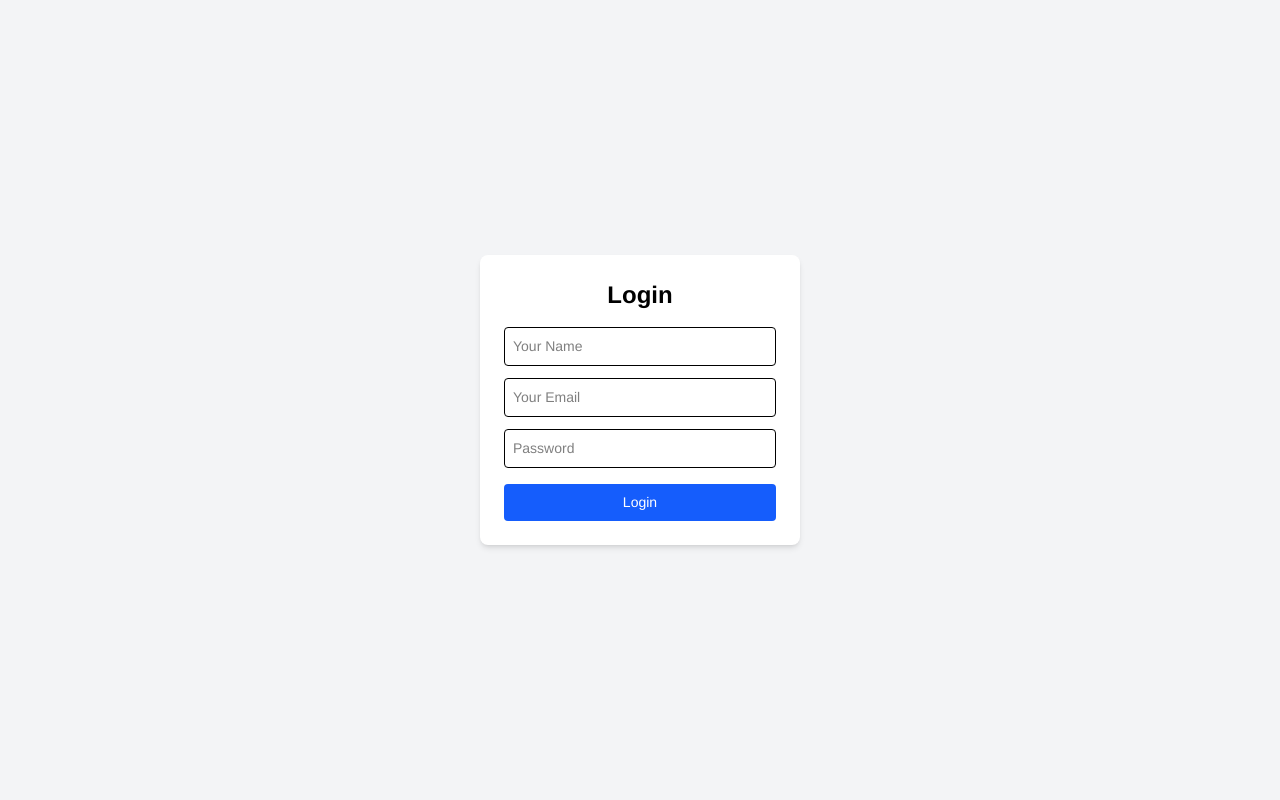
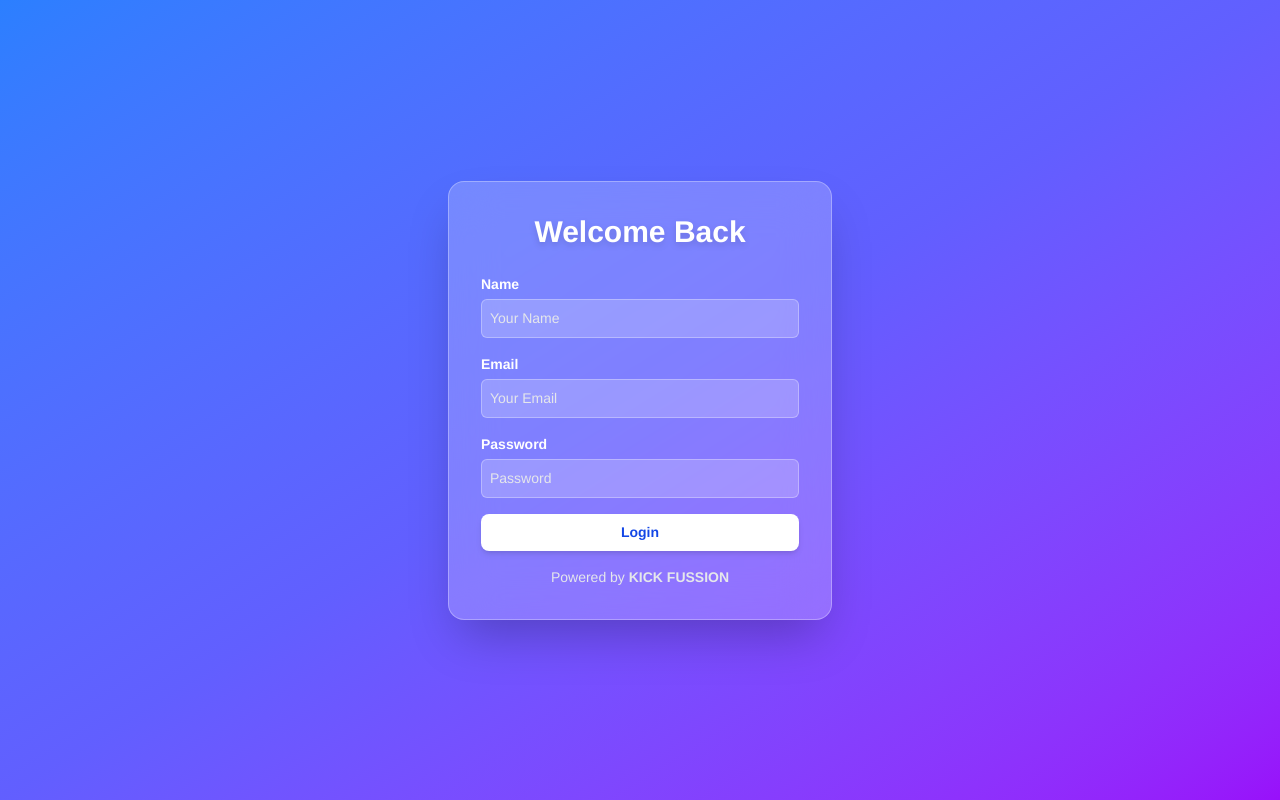
Before and after one commit to mdshanto705670823/shoe-store, a React (Vite) app: page /login in a window 1280 px wide. Built offline with nearby package versions, Linux system fonts and the light colour scheme.

Commit message:
some minor updates

```diff
--- a/src/Components/Layouts/Login.jsx
+++ b/src/Components/Layouts/Login.jsx
@@ -50,54 +50,74 @@ const Login = () => {
   };
 
   return (
-    <div className="text-black flex justify-center items-center min-h-screen bg-gray-100">
+  <div className="min-h-screen flex items-center justify-center bg-gradient-to-br from-blue-500 via-indigo-500 to-purple-600 p-4">
     <form
       onSubmit={handleSubmit}
-        className="bg-white p-6 rounded-lg shadow-md w-80"
+      className="backdrop-blur-xl bg-white/20 border border-white/30 shadow-2xl p-8 rounded-2xl w-80 sm:w-96 text-white"
     >
-        <h2 className="text-2xl font-semibold mb-4 text-center">Login</h2>
+      <h2 className="text-3xl font-bold text-center mb-6 drop-shadow-md">
+        Welcome Back
+      </h2>
 
+      <div className="mb-4">
+        <label className="text-sm font-semibold">Name</label>
         <input
           type="text"
           name="name"
           placeholder="Your Name"
           value={form.name}
           onChange={handleChange}
-          className="border text-black p-2 w-full mb-3 rounded"
+          className="mt-1 bg-white/20 border border-white/30 text-white placeholder-gray-200 p-2 w-full rounded-md focus:outline-none focus:ring-2 focus:ring-white"
           required
         />
+      </div>
 
+      <div className="mb-4">
+        <label className="text-sm font-semibold">Email</label>
         <input
           type="email"
           name="email"
           placeholder="Your Email"
           value={form.email}
           onChange={handleChange}
-          className="border p-2 w-full mb-3 rounded"
+          className="mt-1 bg-white/20 border border-white/30 text-white placeholder-gray-200 p-2 w-full rounded-md focus:outline-none focus:ring-2 focus:ring-white"
           required
         />
+      </div>
 
+      <div className="mb-4">
+        <label className="text-sm font-semibold">Password</label>
         <input
           type="password"
           name="password"
           placeholder="Password"
           value={form.password}
           onChange={handleChange}
-          className="border p-2 w-full mb-4 rounded"
+          className="mt-1 bg-white/20 border border-white/30 text-white placeholder-gray-200 p-2 w-full rounded-md focus:outline-none focus:ring-2 focus:ring-white"
           required
         />
+      </div>
 
-        {error && <p className="text-red-500 text-sm mb-3">{error}</p>}
+      {error && (
+        <p className="text-red-300 text-sm mb-4 bg-red-500/20 p-2 rounded">
+          {error}
+        </p>
+      )}
 
       <button
         type="submit"
-          className="w-full bg-blue-600 text-white py-2 rounded hover:bg-blue-700"
+        className="w-full bg-white text-blue-700 font-semibold py-2 rounded-lg shadow-md hover:bg-gray-100 transition"
       >
         Login
       </button>
+
+      <p className="text-center text-sm mt-4 text-gray-200">
+        Powered by <span className="font-bold  uppercase">Kick fussion</span>
+      </p>
     </form>
   </div>
 );
+
 };
 
 export default Login;
```
Lines whose indentation alone changed are shown as unchanged.
